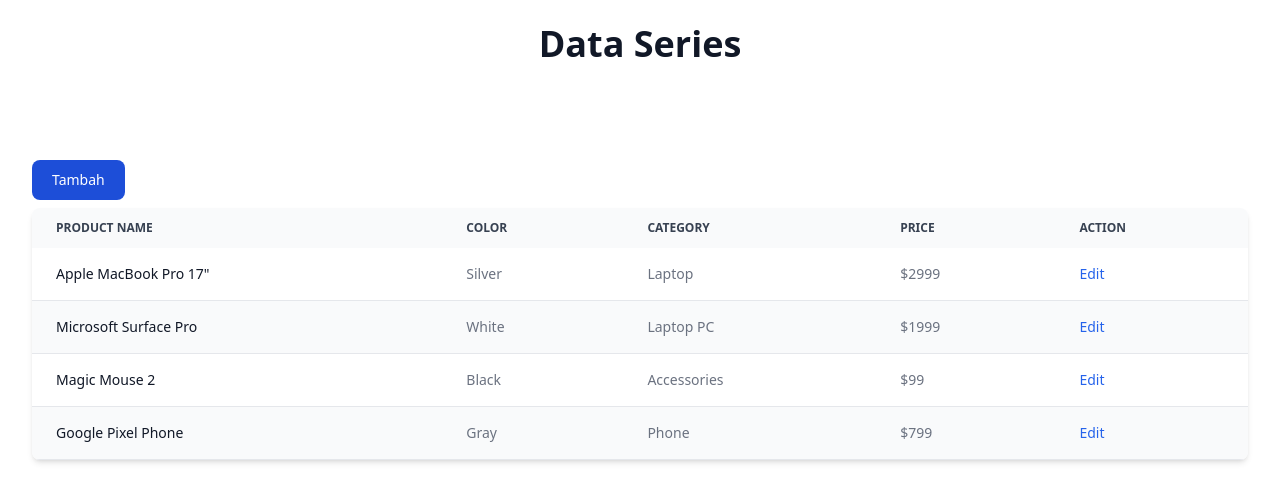
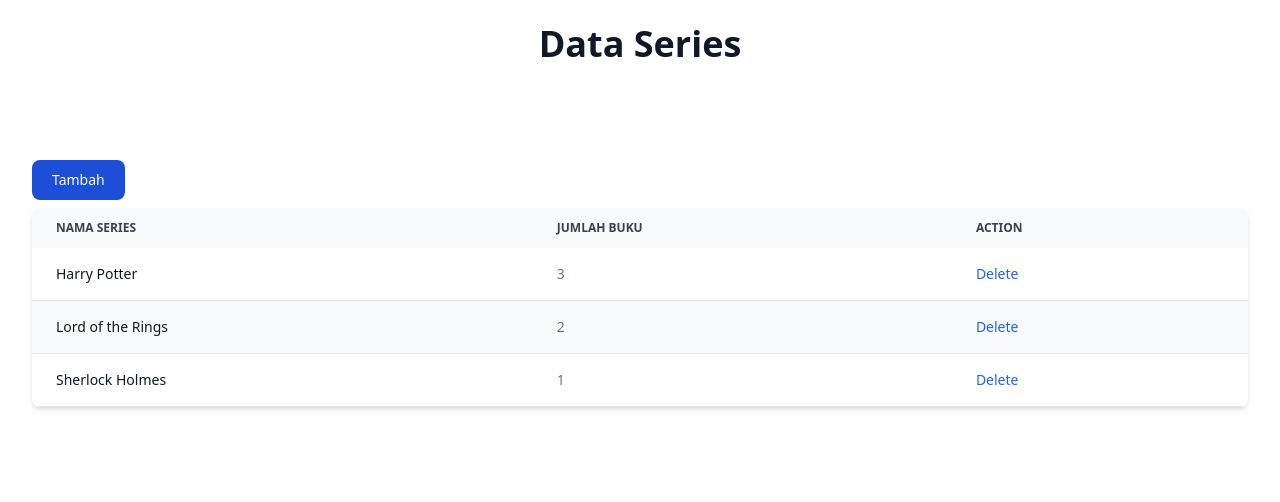
Before and after one commit to NSprak/PraktikumPawGanjil-2024, a PHP site: page /Series.php in a window 1280 px wide. Shown: the part 96-598 px from the top of the page. Run offline with PHP 8.4, Linux system fonts and the light colour scheme; data comes from the database, SQL or seed files in the repository; some libraries are stand-ins or nearby versions.

Commit message:
update-ngobar

```diff
--- a/Series.php
+++ b/Series.php
@@ -1,5 +1,16 @@
 
 <?php ob_start(); ?>
+
+
+<?php
+    require  'partials/Config.php';
+
+    $series = mysqli_query($conn, "SELECT * FROM series");
+
+    // var_dump($series);
+?>
+
+
 
 
 <h1 class="text-4xl font-semibold text-gray-900 mx-auto w-full text-center mb-24">Data Series</h1>
@@ -10,91 +21,32 @@
         <thead class="text-xs text-gray-700 uppercase bg-gray-50 dark:bg-gray-700 dark:text-gray-400">
             <tr>
                 <th scope="col" class="px-6 py-3">
-                    Product name
+                    Nama Series
                 </th>
                 <th scope="col" class="px-6 py-3">
-                    Color
-                </th>
-                <th scope="col" class="px-6 py-3">
-                    Category
-                </th>
-                <th scope="col" class="px-6 py-3">
-                    Price
+                    Jumlah Buku
                 </th>
                 <th scope="col" class="px-6 py-3">
                     Action
                 </th>
             </tr>
         </thead>
+
+
         <tbody>
+            <?php foreach($series as $row_series): ?>
             <tr class="odd:bg-white odd:dark:bg-gray-900 even:bg-gray-50 even:dark:bg-gray-800 border-b dark:border-gray-700">
                 <th scope="row" class="px-6 py-4 font-medium text-gray-900 whitespace-nowrap dark:text-white">
-                    Apple MacBook Pro 17"
+                    <?= $row_series['nama_series'] ?>
                 </th>
                 <td class="px-6 py-4">
-                    Silver
+                    <?= $row_series['jumlah_buku'] ?>
                 </td>
                 <td class="px-6 py-4">
-                    Laptop
-                </td>
-                <td class="px-6 py-4">
-                    $2999
-                </td>
-                <td class="px-6 py-4">
-                    <a href="#" class="font-medium text-blue-600 dark:text-blue-500 hover:underline">Edit</a>
+                    <a href="" class="font-medium text-blue-600 dark:text-red-500 hover:underline">Delete</a>
                 </td>
             </tr>
-            <tr class="odd:bg-white odd:dark:bg-gray-900 even:bg-gray-50 even:dark:bg-gray-800 border-b dark:border-gray-700">
-                <th scope="row" class="px-6 py-4 font-medium text-gray-900 whitespace-nowrap dark:text-white">
-                    Microsoft Surface Pro
-                </th>
-                <td class="px-6 py-4">
-                    White
-                </td>
-                <td class="px-6 py-4">
-                    Laptop PC
-                </td>
-                <td class="px-6 py-4">
-                    $1999
-                </td>
-                <td class="px-6 py-4">
-                    <a href="#" class="font-medium text-blue-600 dark:text-blue-500 hover:underline">Edit</a>
-                </td>
-            </tr>
-            <tr class="odd:bg-white odd:dark:bg-gray-900 even:bg-gray-50 even:dark:bg-gray-800 border-b dark:border-gray-700">
-                <th scope="row" class="px-6 py-4 font-medium text-gray-900 whitespace-nowrap dark:text-white">
-                    Magic Mouse 2
-                </th>
-                <td class="px-6 py-4">
-                    Black
-                </td>
-                <td class="px-6 py-4">
-                    Accessories
-                </td>
-                <td class="px-6 py-4">
-                    $99
-                </td>
-                <td class="px-6 py-4">
-                    <a href="#" class="font-medium text-blue-600 dark:text-blue-500 hover:underline">Edit</a>
-                </td>
-            </tr>
-            <tr class="odd:bg-white odd:dark:bg-gray-900 even:bg-gray-50 even:dark:bg-gray-800 border-b dark:border-gray-700">
-                <th scope="row" class="px-6 py-4 font-medium text-gray-900 whitespace-nowrap dark:text-white">
-                    Google Pixel Phone
-                </th>
-                <td class="px-6 py-4">
-                    Gray
-                </td>
-                <td class="px-6 py-4">
-                    Phone
-                </td>
-                <td class="px-6 py-4">
-                    $799
-                </td>
-                <td class="px-6 py-4">
-                    <a href="#" class="font-medium text-blue-600 dark:text-blue-500 hover:underline">Edit</a>
-                </td>
-            </tr>
+            <?php endforeach;  ?>
         </tbody>
     </table>
 </div>
```
Also changed, not shown: Books.php (+19 -64 lines), DeleteData.php (+12 -0 lines), FormBooks.php (+33 -10 lines).
